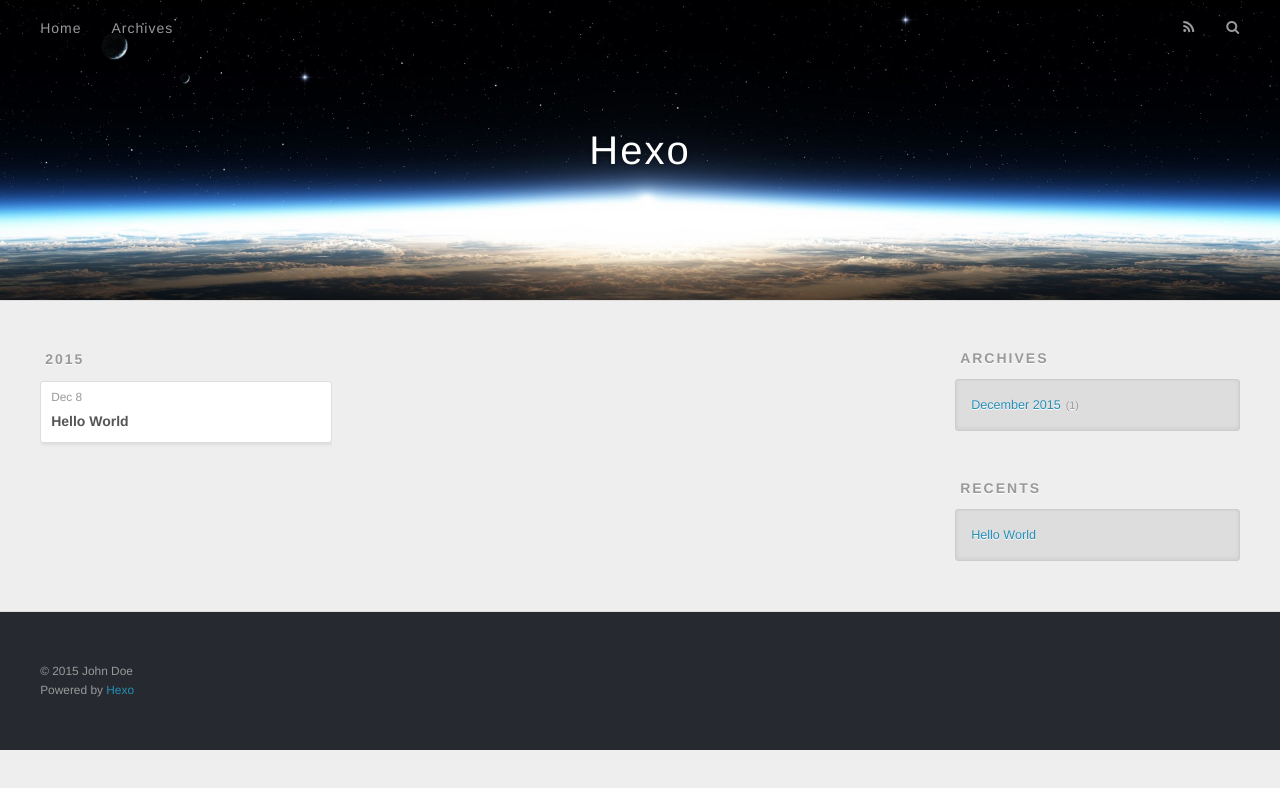
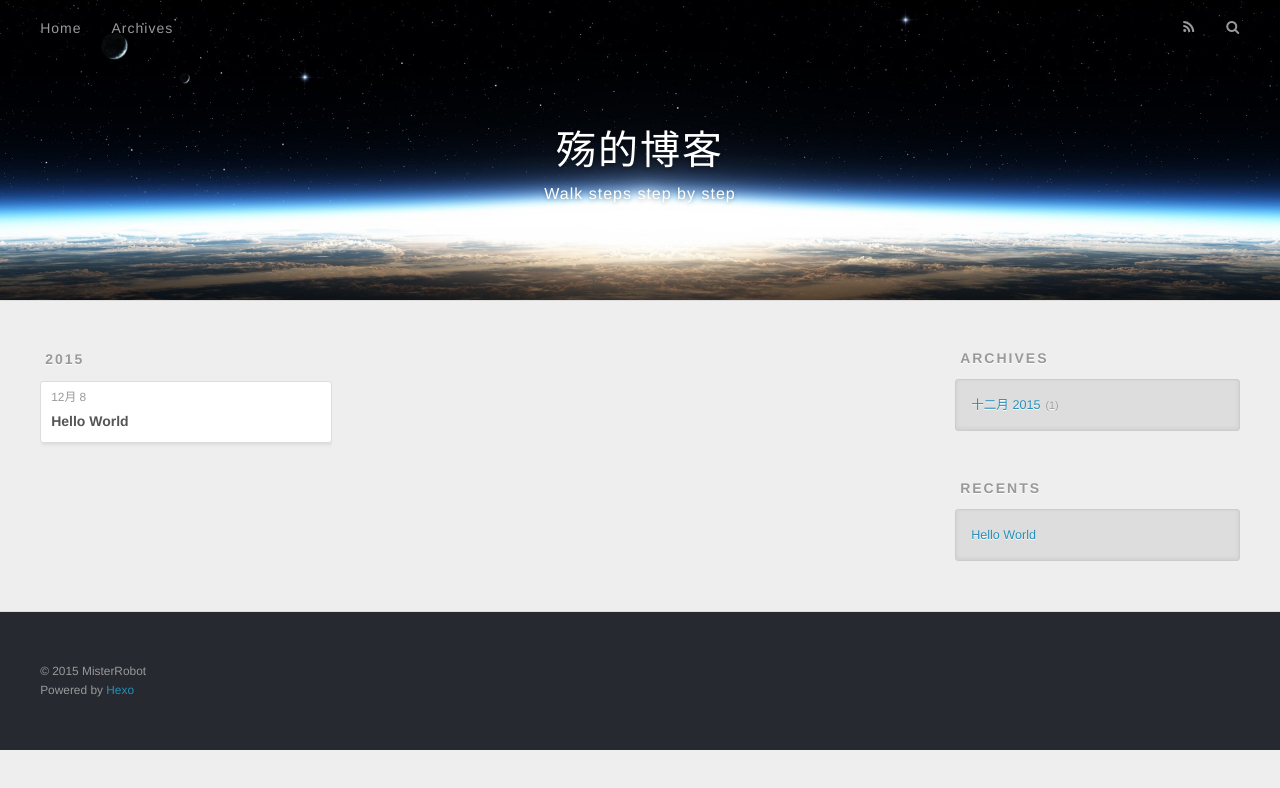
Before and after one commit to MisterRobot/MisterRobot.github.io, a plain HTML site: page archives/2015/12/index.html in a window 1280 px wide. Drawn offline with nearby package versions, Linux system fonts and the light colour scheme.

Commit message:
Site updated: 2015-12-09 20:04:01

```diff
--- a/archives/2015/12/index.html
+++ b/archives/2015/12/index.html
@@ -3,19 +3,19 @@
 <head>
   <meta charset="utf-8">
 
-  <title>Archives: 2015/12 | Hexo</title>
+  <title>Archives: 2015/12 | 殇的博客</title>
   <meta name="viewport" content="width=device-width, initial-scale=1, maximum-scale=1">
-  <meta name="description">
+  <meta name="description" content="Walk steps step by step">
 <meta property="og:type" content="website">
-<meta property="og:title" content="Hexo">
+<meta property="og:title" content="殇的博客">
 <meta property="og:url" content="http://yoursite.com/archives/2015/12/index.html">
-<meta property="og:site_name" content="Hexo">
-<meta property="og:description">
+<meta property="og:site_name" content="殇的博客">
+<meta property="og:description" content="Walk steps step by step">
 <meta name="twitter:card" content="summary">
-<meta name="twitter:title" content="Hexo">
-<meta name="twitter:description">
+<meta name="twitter:title" content="殇的博客">
+<meta name="twitter:description" content="Walk steps step by step">
 
-    <link rel="alternative" href="/atom.xml" title="Hexo" type="application/atom+xml">
+    <link rel="alternative" href="/atom.xml" title="殇的博客" type="application/atom+xml">
 
 
     <link rel="icon" href="/favicon.png">
@@ -33,8 +33,12 @@
   <div id="header-outer" class="outer">
     <div id="header-title" class="inner">
       <h1 id="logo-wrap">
-        <a href="/" id="logo">Hexo</a>
+        <a href="/" id="logo">殇的博客</a>
       </h1>
+
+        <h2 id="subtitle-wrap">
+          <a href="/" id="subtitle">Walk steps step by step</a>
+        </h2>
 
     </div>
     <div id="header-inner" class="inner">
@@ -76,7 +80,7 @@
   <div class="archive-article-inner">
     <header class="archive-article-header">
       <a href="/2015/12/08/hello-world/" class="archive-article-date">
-  <time datetime="2015-12-08T12:51:08.485Z" itemprop="datePublished">Dec 8</time>
+  <time datetime="2015-12-08T12:51:08.485Z" itemprop="datePublished">12月 8</time>
 </a>
 
 
@@ -106,7 +110,7 @@
   <div class="widget-wrap">
     <h3 class="widget-title">Archives</h3>
     <div class="widget">
-      <ul class="archive-list"><li class="archive-list-item"><a class="archive-list-link" href="/archives/2015/12/">December 2015</a><span class="archive-list-count">1</span></li></ul>
+      <ul class="archive-list"><li class="archive-list-item"><a class="archive-list-link" href="/archives/2015/12/">十二月 2015</a><span class="archive-list-count">1</span></li></ul>
     </div>
   </div>
 
@@ -133,7 +137,7 @@
 
   <div class="outer">
     <div id="footer-info" class="inner">
-      &copy; 2015 John Doe<br>
+      &copy; 2015 MisterRobot<br>
       Powered by <a href="http://hexo.io/" target="_blank">Hexo</a>
     </div>
   </div>
```
Also changed, not shown: 2015/12/08/hello-world/index.html (+11 -7 lines), archives/2015/index.html (+16 -12 lines), archives/index.html (+16 -12 lines), index.html (+16 -12 lines).
